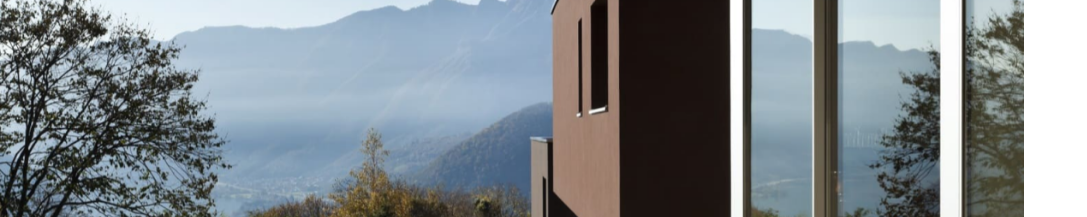
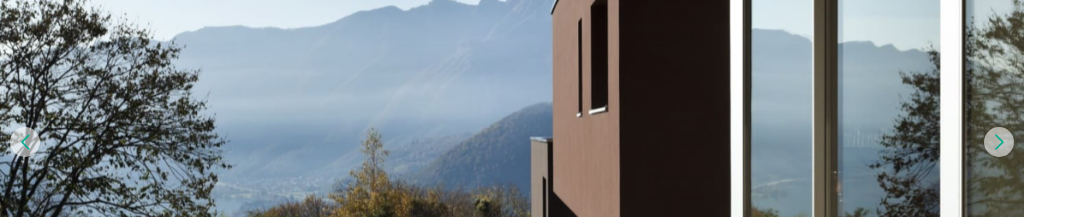
Before and after one commit to zahra-hsb/hanz-, a Next.js app: page / in a window 1280 px wide. Shown: the part 3120-3337 px from the top of the page, without its empty margins (0-1087 px from the left). Built offline with nearby package versions, Linux system fonts and the light colour scheme.

Commit message:
add navigte to slider

```diff
--- a/src/components/layout/Slider/BigSlider.jsx
+++ b/src/components/layout/Slider/BigSlider.jsx
@@ -54,7 +54,7 @@ const BigSlider = ({ slidesPerView, textSlider, textSlider1, textSlider2, textSl
                 spaceBetween={20}
                 breakpoints={breakpoints}
                 slidesPerView={slidesPerView}
-                // navigation
+                navigation
                 // pagination={{ clickable: true }}
                 // scrollbar={{ draggable: true }}
                 onSwiper={(swiper) => console.log(swiper)}
--- a/src/styles/globals.css
+++ b/src/styles/globals.css
@@ -33,6 +33,25 @@ body {
   overflow: hidden;
 }
 
-.swiper-button-prev, .swiper-button-next {
-  color: #00ae8e!important;
+.swiper-button-prev,
+.swiper-button-next {
+  background-color: #ffffff93 !important;
+  color: #00ae8e !important;
+  width: 30px !important;
+  height: 30px !important;
+  border-radius: 100% !important;
 }
+
+div.swiper-button-prev::after,
+div.swiper-button-next::after {
+  font-size: 15px !important;
+  font-weight: 900 !important;
+}
+
+@media (max-width: 768px) {
+
+  div.swiper-button-prev,
+  div.swiper-button-next {
+    display: none;
+  }
+}
```
